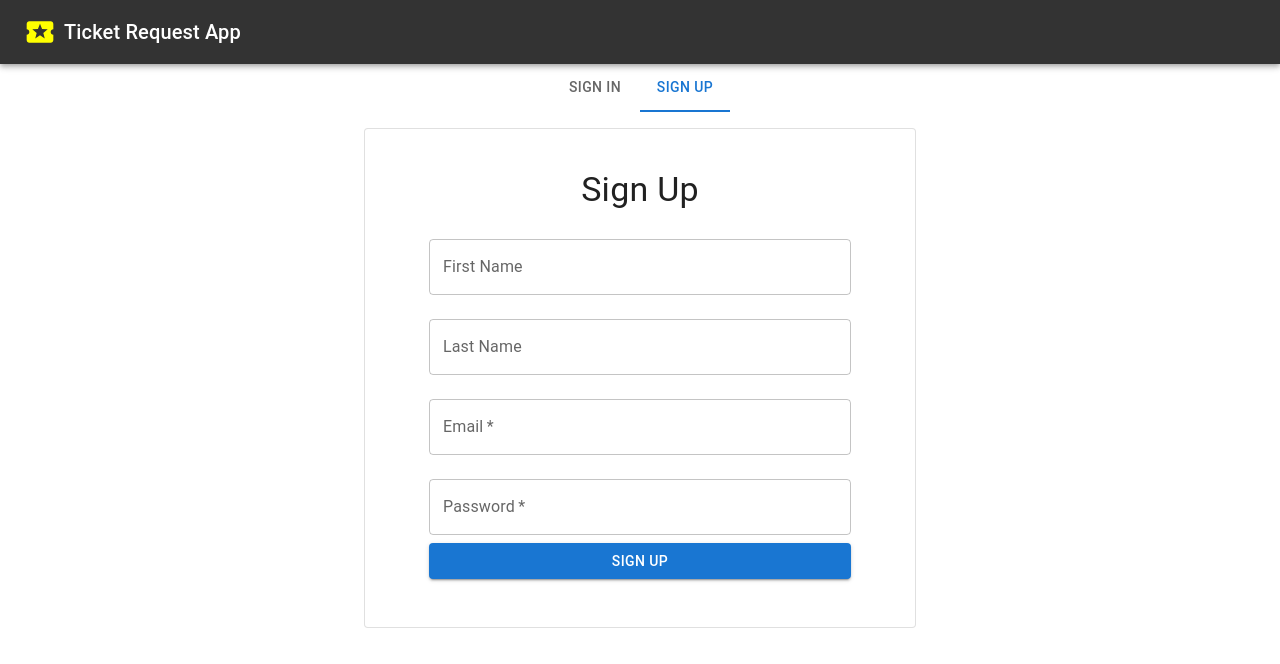
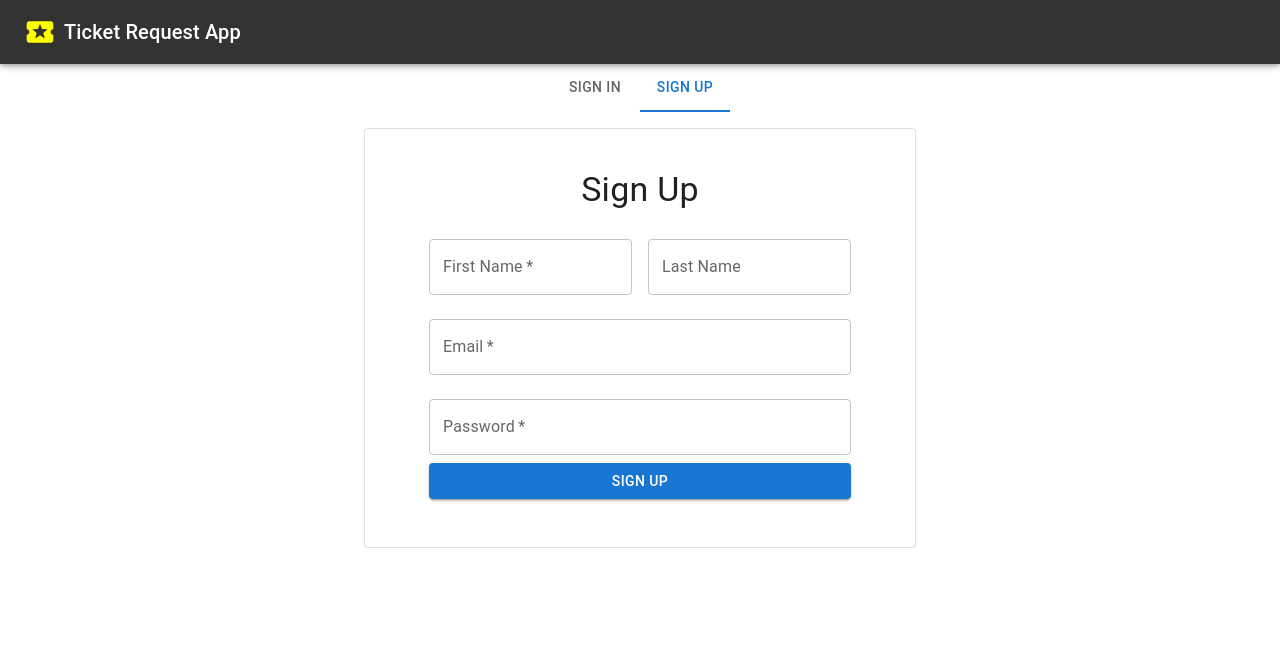
Before and after one commit to Dewanshu-Chhatlani/ticket-request-ui, a React (Create React App) app: page / in a window 1280 px wide. Both pictures are taken after a click on the tab "SIGN UP". Shown: the top 664 px of the page. Built offline with nearby package versions, Linux system fonts and the light colour scheme.

Commit message:
Redirected to login page if user not present

```diff
--- a/src/components/ListRequestsTable.jsx
+++ b/src/components/ListRequestsTable.jsx
@@ -1,5 +1,6 @@
 import React, { useState, useEffect } from "react";
 import { useDispatch, useSelector } from "react-redux";
+import { useNavigate } from "react-router-dom";
 import {
   Table,
   TableBody,
@@ -43,6 +44,7 @@ import {
 
 function ListRequestsTable() {
   const dispatch = useDispatch();
+  const navigate = useNavigate();
 
   const [page, setPage] = useState(0);
   const [rowsPerPage, setRowsPerPage] = useState(10);
@@ -59,10 +61,14 @@ function ListRequestsTable() {
   });
   const [mode, setMode] = useState("");
 
-  const admin = useSelector((state) => state?.auth?.user?.user?.admin);
+  const user = useSelector((state) => state?.auth?.user?.user);
   const tickets = useSelector((state) => state.ticket.ticket);
   const totalCount = useSelector((state) => state.ticket.total_count);
   const isLoading = useSelector((state) => state.ticket.loading);
+
+  if (!user) {
+    navigate("/");
+  }
 
   useEffect(() => {
     dispatch(
@@ -322,7 +328,7 @@ function ListRequestsTable() {
                         >
                           <DeleteIcon />
                         </IconButton>
-                        {admin && (
+                        {user?.admin && (
                           <IconButton
                             aria-label="clone"
                             onClick={() => handleCloneButton(ticket)}
--- a/src/components/SignUp.jsx
+++ b/src/components/SignUp.jsx
@@ -7,6 +7,7 @@ import {
   Snackbar,
   Box,
   CircularProgress,
+  Grid,
 } from "@mui/material";
 import { useDispatch, useSelector } from "react-redux";
 import { signUpUser } from "../redux/actions/authActions";
@@ -61,6 +62,8 @@ const SignUp = () => {
         Sign Up
       </Typography>
       <form onSubmit={handleSubmit}>
+        <Grid container spacing={2}>
+          <Grid item xs={6}>
             <TextField
               id="first_name"
               name="first_name"
@@ -70,7 +73,10 @@ const SignUp = () => {
               value={first_name}
               onChange={handleInputChange}
               fullWidth
+              required
             />
+          </Grid>
+          <Grid item xs={6}>
             <TextField
               id="last_name"
               name="last_name"
@@ -81,6 +87,8 @@ const SignUp = () => {
               onChange={handleInputChange}
               fullWidth
             />
+          </Grid>
+        </Grid>
         <TextField
           id="email"
           name="email"
```
Lines whose indentation alone changed are shown as unchanged.
